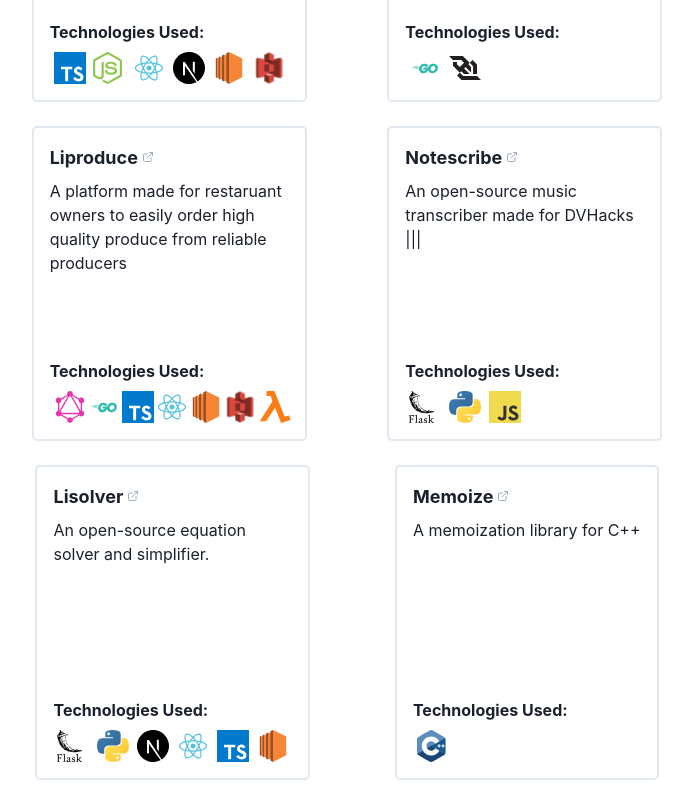
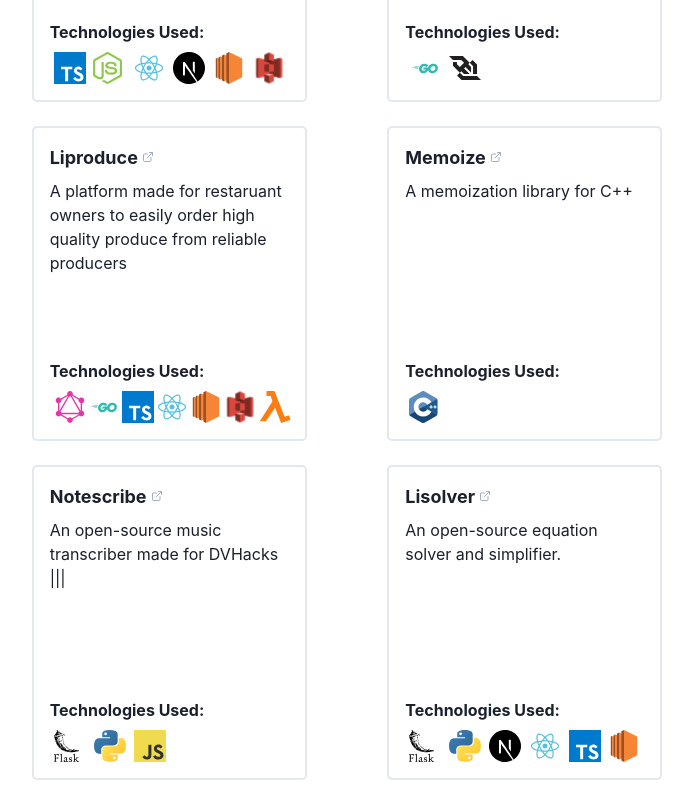
Before and after one commit to SatvikR/satvikreddy.com, a Next.js app: page / in a window 1280 px wide. Shown: the part 720-1520 px from the top of the page, without its empty margins (293-986 px from the left). Built offline with nearby package versions, Linux system fonts and the light colour scheme.

Commit message:
fixed weird css bug

```diff
--- a/src/components/Project.tsx
+++ b/src/components/Project.tsx
@@ -49,9 +49,11 @@ export interface ProjectProps {
 }
 
 export const Project: React.FC<ProjectProps> = ({ name, desc, tech, href }) => {
+  const mw = (800 - 12 - 12) / 3 + 90 - (297.66 - 32 * 7);
+
   return (
     <Box
-      maxW={`${(800 - 12 - 12) / 3 + 90 - (297.66 - 32 * 7)}px`}
+      maxW={`${mw}px`}
       w="100%"
       borderWidth="2px"
       p={4}
@@ -67,7 +69,7 @@ export const Project: React.FC<ProjectProps> = ({ name, desc, tech, href }) => {
           <ExternalLinkIcon w={3} h={3} color="gray.400" ml={1} mb={1} />
         </Link>
       </Text>
-      <LinkBox minH="180px">
+      <LinkBox minH="180px" w="239px">
         <Text mb={2}>{desc}</Text>
       </LinkBox>
       <Text fontWeight="bold" mb={2}>
--- a/src/components/Projects.tsx
+++ b/src/components/Projects.tsx
@@ -55,6 +55,14 @@ export const Projects: React.FC<ProjectsProps> = ({}) => {
         </WrapItem>
         <WrapItem>
           <Project
+            name="Memoize"
+            desc="A memoization library for C++"
+            href="https://github.com/SatvikR/memoize"
+            tech={["cpp"]}
+          />
+        </WrapItem>
+        <WrapItem>
+          <Project
             name="Notescribe"
             desc="An open-source music transcriber made for DVHacks |||"
             href="https://github.com/SatvikR/notescribe"
@@ -69,14 +77,6 @@ export const Projects: React.FC<ProjectsProps> = ({}) => {
             tech={["flask", "python", "next", "react", "typescript", "ec2"]}
           />
         </WrapItem>
-        <WrapItem>
-          <Project
-            name="Memoize"
-            desc="A memoization library for C++"
-            href="https://github.com/SatvikR/memoize"
-            tech={["cpp"]}
-          />
-        </WrapItem>
       </Wrap>
       <Text mb={4} fontSize="lg">
         You can find more of my projects on my{" "}
```
